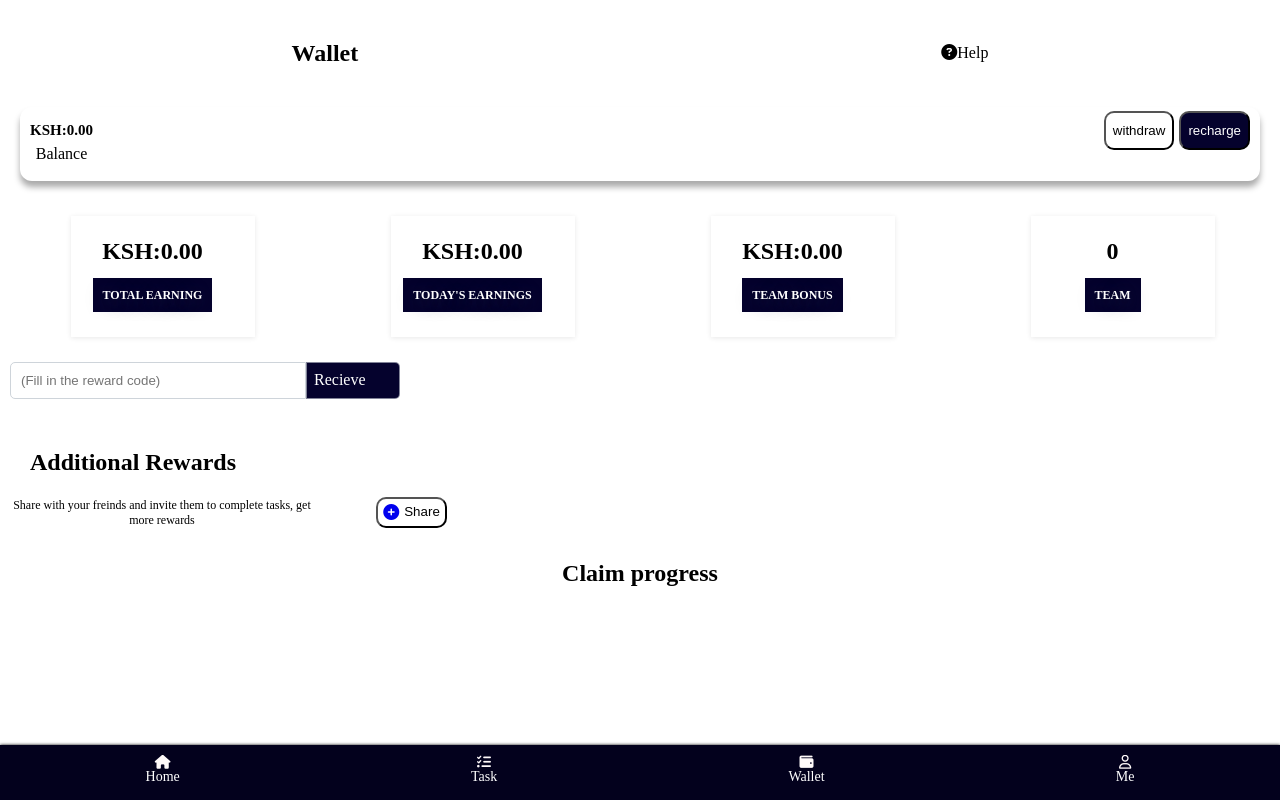
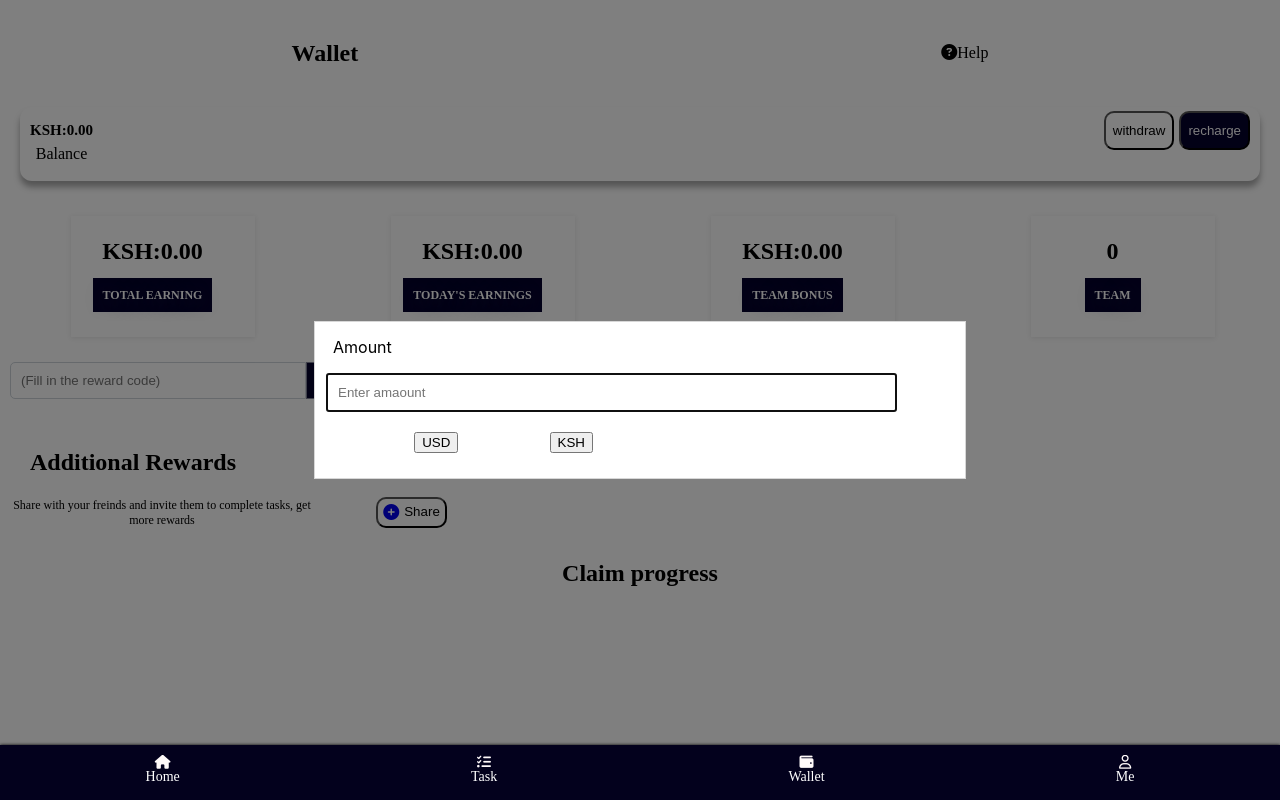
Before and after one commit to samuelkuria01/brandinfluence, a React (Create React App) app: page /wallet in a window 1280 px wide. Both pictures are taken after a click on the button "withdraw". Built offline with nearby package versions, Linux system fonts and the light colour scheme; a web font is replaced by a local one.

Commit message:
pop ups and alert

```diff
--- a/src/App.css
+++ b/src/App.css
@@ -103,6 +103,22 @@
 .task2 {
   display: flex;
   justify-content: space-around;
+}
+.popupcontainer{
+  padding: 10px 5px 20px 3px;
+  width: 95%;
+}
+.popup label{
+  margin:10px 10px;
+}
+
+.popup input{
+  margin:16px 3px 19px 3px;
+  width: 90%;
+  padding: 10px;
+}
+.popbutton button{
+  margin-left: 15%;
 }
 
 .upgrade {
--- a/src/Components/Wallet.js
+++ b/src/Components/Wallet.js
@@ -14,6 +14,13 @@ function Wallet() {
 
   const closePopup = () => {
     setPopupOpen(false);
+  };
+
+
+  const handleKshButtonClick = () => {
+    // Add logic for handling the "KSH" button click, e.g., show a success alert
+    alert('Success! Amount in KSH');
+    closePopup(); // Close the popup after handling the button click
   };
 
 
@@ -41,10 +48,17 @@ function Wallet() {
             <button className='recharge' onClick={openPopup}>recharge</button>
 
       {isPopupOpen && (
-        <Popup trigger={null} position="right center"> {/* Use trigger={null} to manually control when the popup should be open */}
-          <div>
-            Popup content here !!
-            <button onClick={closePopup}>Close</button>
+        <Popup open={isPopupOpen} onClose={closePopup} position="right center"> {/* Use trigger={null} to manually control when the popup should be open */}
+          <div className='popupcontainer'>
+            <div className='popup'>
+          <label>Amount</label>
+          <input placeholder='Enter amaount'></input>
+          <div className='popbutton'>
+           <button onClick={closePopup}>USD</button>
+            <button onClick={handleKshButtonClick}>KSH</button>
+          </div>
+
+          </div>
           </div>
         </Popup>
       )}
```
